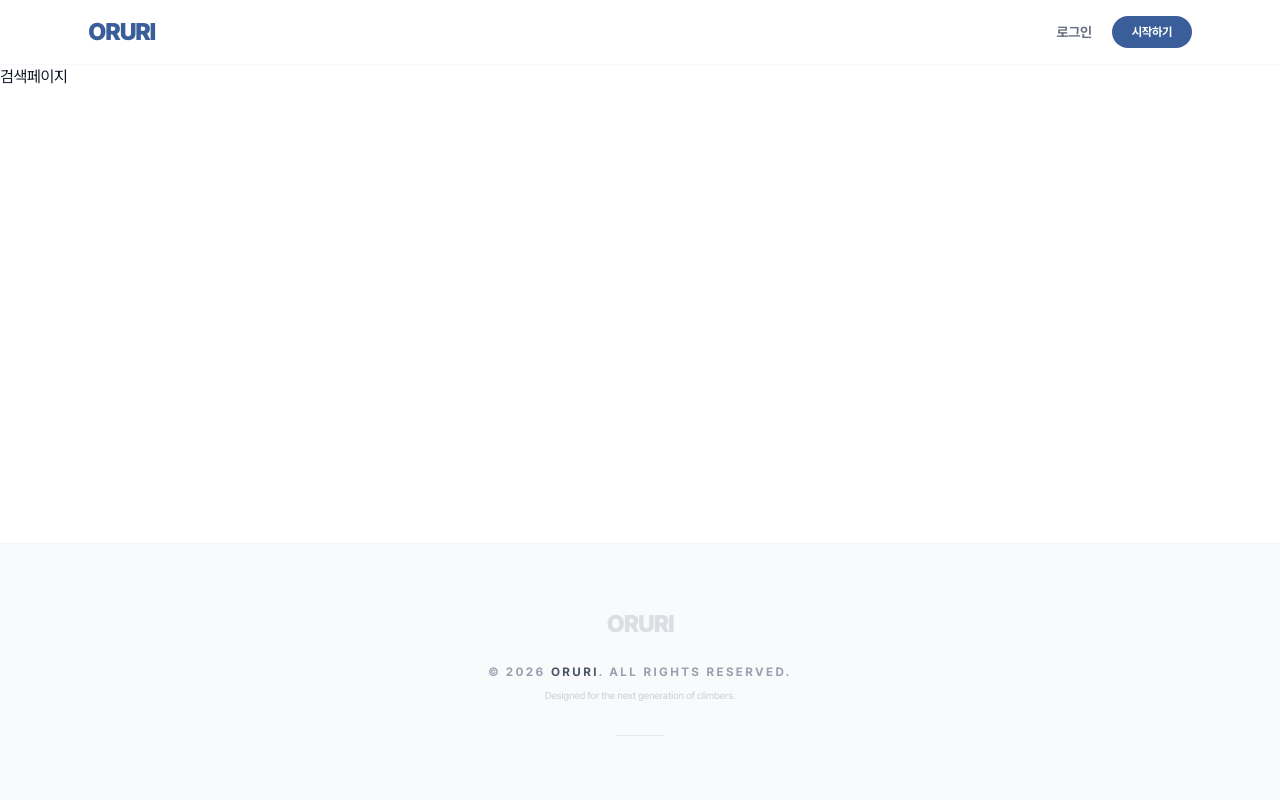
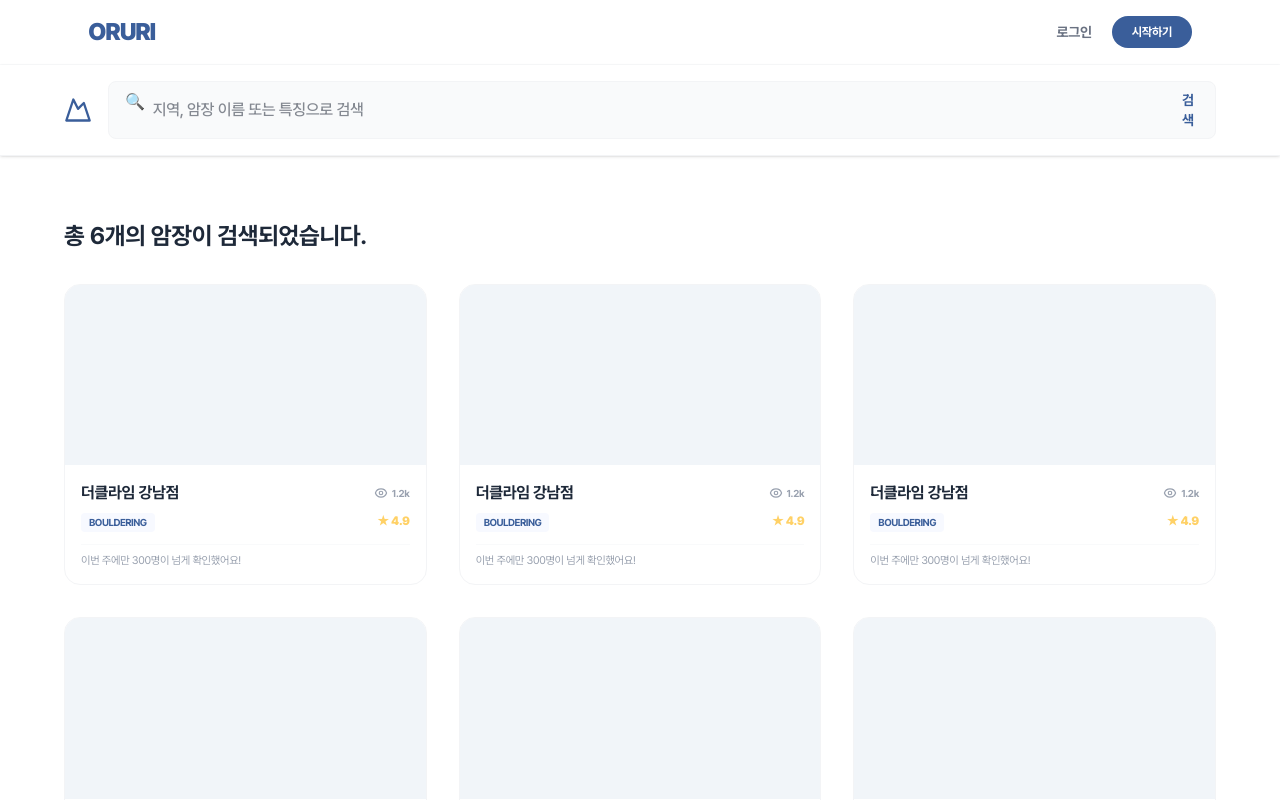
Before and after one commit to dmswl6310/Orri-Climbing, a Next.js app: page /search in a window 1280 px wide. Shown: the top 800 px of the page. Built offline with nearby package versions, Linux system fonts and the light colour scheme.

Commit message:
feat: search페이지 레이아웃 추가

```diff
--- a/src/app/search/page.tsx
+++ b/src/app/search/page.tsx
@@ -1,3 +1,23 @@
+import GymCard from "@/components/home/GymCard";
+import SearchHeader from "@/components/search/SearchHeader";
+import SearchStats from "@/components/search/SearchStats";
+
 export default function SearchPage() {
-  return <div>검색페이지</div>;
+  const searchResults = [1, 2, 3, 4, 5, 6];
+
+  return (
+    <div className="flex flex-col min-h-screen">
+      <SearchHeader />
+
+      <main className="flex-1 p-6 md:p-16 max-w-7xl mx-auto w-full">
+        <SearchStats count={searchResults.length} />
+
+        <div className="grid grid-cols-1 md:grid-cols-2 lg:grid-cols-3 gap-8">
+          {searchResults.map((item) => (
+            <GymCard key={item} />
+          ))}
+        </div>
+      </main>
+    </div>
+  );
 }
--- a/src/components/home/PopularGyms.tsx
+++ b/src/components/home/PopularGyms.tsx
@@ -1,3 +1,4 @@
+import Link from "next/link";
 import GymCard from "./GymCard";
 
 const PopularGyms = () => {
@@ -12,12 +13,15 @@ const PopularGyms = () => {
             클라이머들이 가장 많이 확인한 암장들이에요
           </p>
         </div>
-        <button className="text-xs md:text-sm font-bold text-main-dark bg-main-light/30 px-5 py-2.5 rounded-full hover:bg-main-light/50 transition-all border border-main-light/20">
-          전체보기 →
-        </button>
+
+        {/* Link 컴포넌트를 사용하여 /search 페이지로 이동 */}
+        <Link href="/search" passHref>
+          <button className="text-xs md:text-sm font-bold text-main-dark bg-main-light/30 px-5 py-2.5 rounded-full hover:bg-main-light/50 transition-all border border-main-light/20">
+            전체보기 →
+          </button>
+        </Link>
       </div>
 
-      {/* 백엔드에서 가져온 Top 3~4개만 뿌려주는 영역 */}
       <div className="grid grid-cols-1 md:grid-cols-2 lg:grid-cols-3 gap-8">
         {[1, 2, 3].map((item) => (
           <GymCard key={item} />
--- /dev/null
+++ b/src/components/search/SearchHeader.tsx
@@ -0,0 +1,25 @@
+import MountainIcon from "@/components/icons/MountainIcon";
+
+const SearchHeader = () => (
+  <header className="sticky top-0 z-50 bg-white shadow-sm py-4 px-6 md:px-16 border-b border-gray-100">
+    <div className="max-w-6xl mx-auto flex items-center gap-4">
+      <button className="text-main-dark hover:text-main transition-colors">
+        <MountainIcon className="w-7 h-7" />
+      </button>
+
+      <div className="flex-1 flex bg-gray-50 rounded-lg border border-gray-100 px-4 py-2 focus-within:border-main-light focus-within:ring-1 focus-within:ring-main-light/30 transition-all">
+        <span className="text-gray-400 mr-2">🔍</span>
+        <input
+          type="text"
+          placeholder="지역, 암장 이름 또는 특징으로 검색"
+          className="w-full outline-none text-sm md:text-base font-medium bg-transparent"
+        />
+        <button className="ml-2 text-main-dark hover:text-main font-bold text-sm hidden sm:block">
+          검색
+        </button>
+      </div>
+    </div>
+  </header>
+);
+
+export default SearchHeader;
--- /dev/null
+++ b/src/components/search/SearchStats.tsx
@@ -0,0 +1,13 @@
+interface SearchStatsProps {
+  count: number;
+}
+
+const SearchStats = ({ count }: SearchStatsProps) => (
+  <div className="flex justify-between items-center mb-8">
+    <h2 className="text-xl md:text-2xl font-bold text-gray-800">
+      총 {count}개의 암장이 검색되었습니다.
+    </h2>
+  </div>
+);
+
+export default SearchStats;
```
